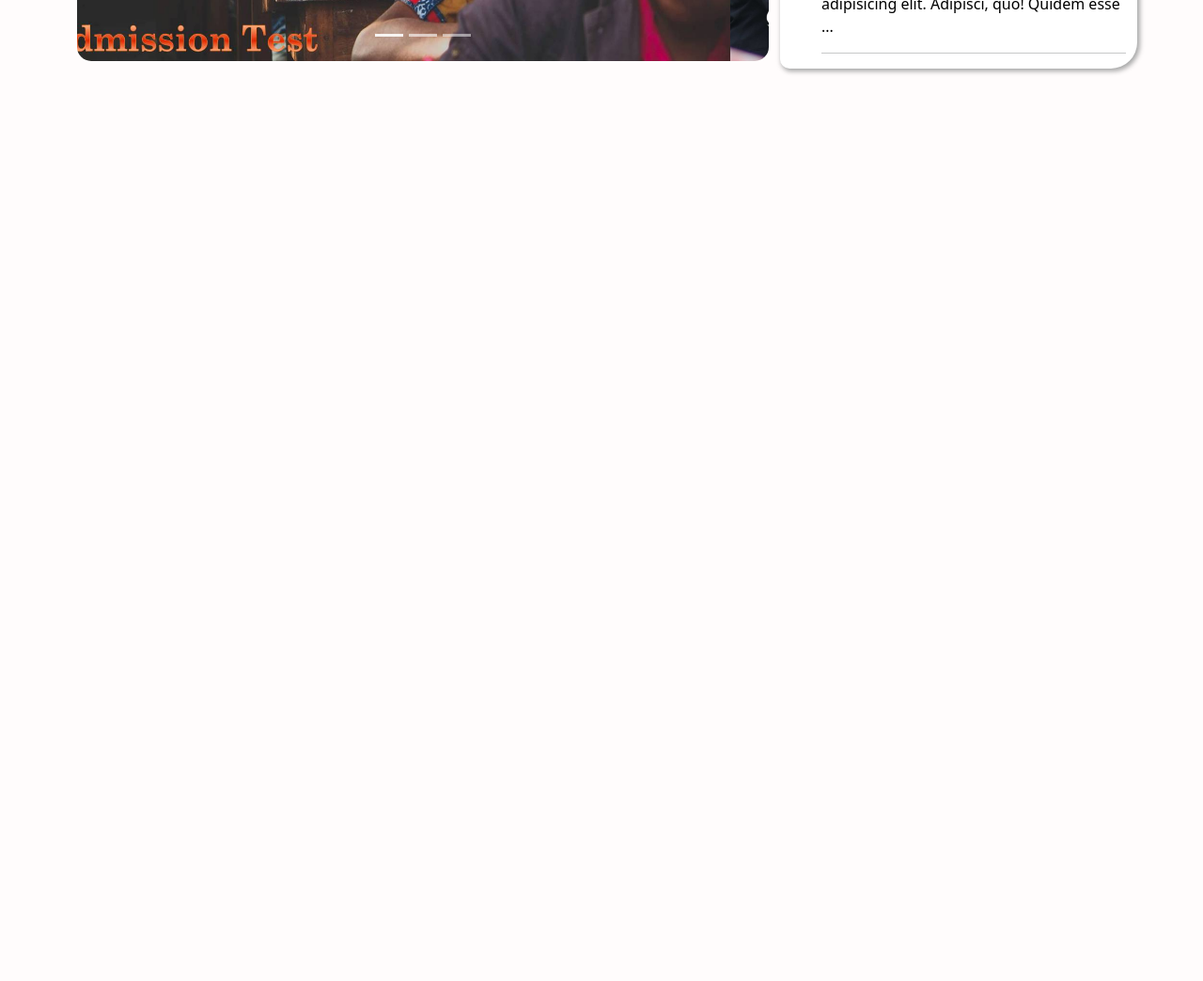
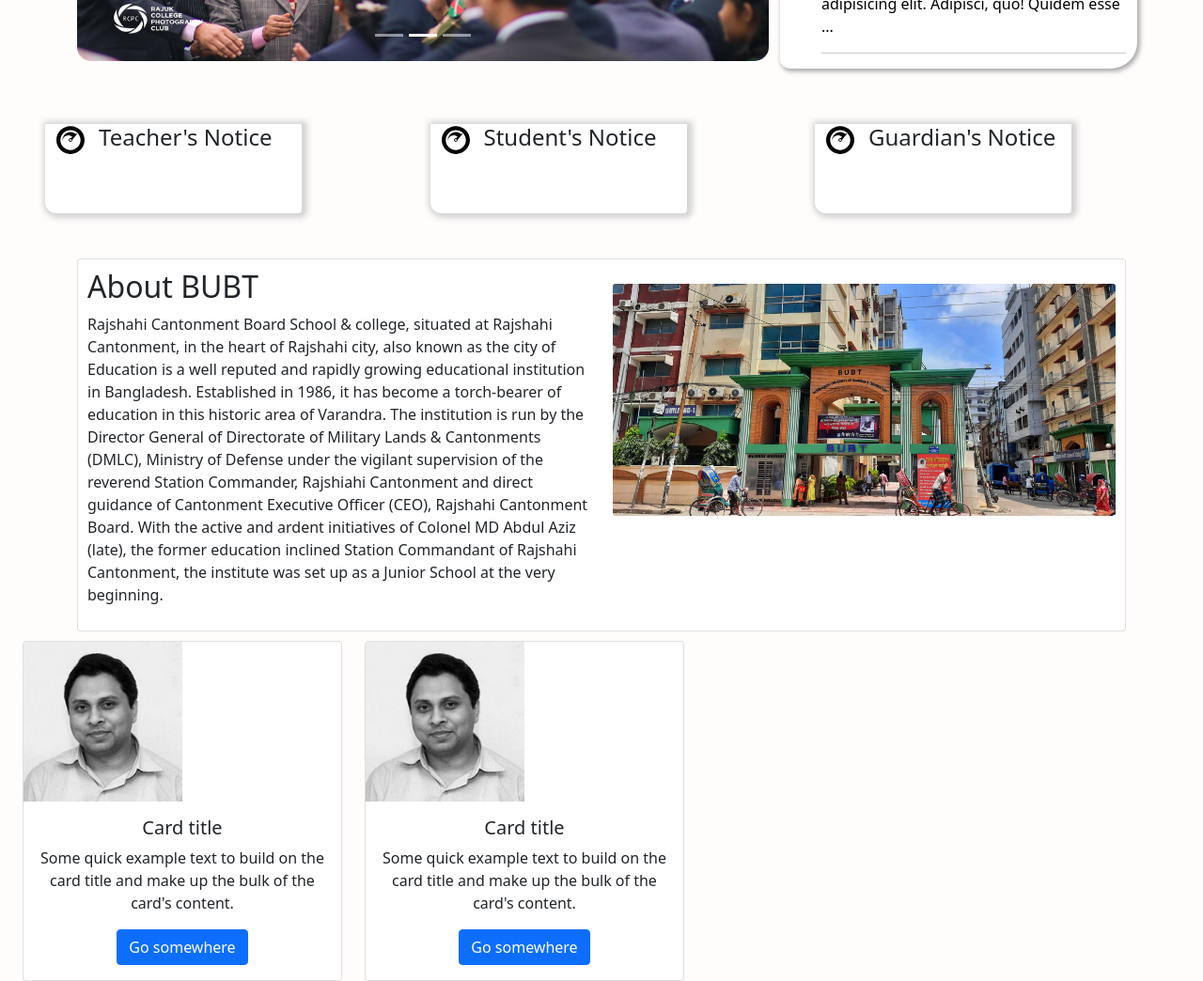
Before and after one commit to tanvir-reza/school, a plain HTML site: page index.html in a window 1280 px wide. Shown: the part 500-1544 px from the top of the page at 94% size. Before the commit the page ends 1073 px from the top, so only its background shows below. Drawn offline with nearby package versions, Linux system fonts and the light colour scheme.

Commit message:
2nd commit

```diff
--- a/index.html
+++ b/index.html
@@ -3,7 +3,13 @@
   <head>
     <meta charset="UTF-8" />
     <meta http-equiv="X-UA-Compatible" content="IE=edge" />
-    <link rel="icon" href="https://www.bubt.edu.bd/assets/componats/new-image/fav.png" type="image/gif" sizes="16x16">
+    <link
+      rel="icon"
+      href="https://www.bubt.edu.bd/assets/componats/new-image/fav.png"
+      type="image/gif"
+      sizes="16x16"
+    />
+    <link rel="stylesheet" href="https://unpkg.com/aos@next/dist/aos.css" />
     <meta name="viewport" content="width=device-width, initial-scale=1.0" />
     <link
       href="https://cdn.jsdelivr.net/npm/bootstrap@5.0.2/dist/css/bootstrap.min.css"
@@ -11,6 +17,14 @@
       integrity="sha384-EVSTQN3/azprG1Anm3QDgpJLIm9Nao0Yz1ztcQTwFspd3yD65VohhpuuCOmLASjC"
       crossorigin="anonymous"
     />
+    <link
+      rel="stylesheet"
+      href="https://cdnjs.cloudflare.com/ajax/libs/font-awesome/4.7.0/css/font-awesome.min.css"
+    />
+    <script
+      src="https://kit.fontawesome.com/06edb80a75.js"
+      crossorigin="anonymous"
+    ></script>
     <title>School Management System</title>
     <link rel="stylesheet" href="style.css" />
   </head>
@@ -74,13 +88,24 @@
       </div>
     </div>
     <!-- NAVBAR START -->
-    <div class="container body1">
+    <div class="container body1 mb-5">
       <div class="notice">
-        <marquee>সহশিক্ষা কার্যক্রমের অংশ হিসেবে ক্লাব বা সংগঠনে যুক্ত হলে যোগাযোগের দক্ষতা তৈরি হয়, রিপোর্ট লেখা বা নিজের ভাবনা উপস্থাপনের কৌশল শেখা যায়। দলের সঙ্গে কাজ করা, নেতৃত্ব দেওয়া, এসব দক্ষতাও মানুষ ক্লাব থেকেই শেখে। বিশ্ববিদ্যালয়ের অনেক ক্লাব প্রোগ্রামিং, ফটোগ্রাফি, রোবটিকসের মতো কারিগরি দক্ষতার চর্চাও করে। যদি এসব বিষয়ে আগ্রহ থাকে, তাহলে এ ধরনের ক্লাবে অংশ নিয়ে সহজেই দক্ষতা রপ্ত করা যায়।</marquee>
+        <marquee
+          >সহশিক্ষা কার্যক্রমের অংশ হিসেবে ক্লাব বা সংগঠনে যুক্ত হলে যোগাযোগের
+          দক্ষতা তৈরি হয়, রিপোর্ট লেখা বা নিজের ভাবনা উপস্থাপনের কৌশল শেখা যায়।
+          দলের সঙ্গে কাজ করা, নেতৃত্ব দেওয়া, এসব দক্ষতাও মানুষ ক্লাব থেকেই শেখে।
+          বিশ্ববিদ্যালয়ের অনেক ক্লাব প্রোগ্রামিং, ফটোগ্রাফি, রোবটিকসের মতো
+          কারিগরি দক্ষতার চর্চাও করে। যদি এসব বিষয়ে আগ্রহ থাকে, তাহলে এ ধরনের
+          ক্লাবে অংশ নিয়ে সহজেই দক্ষতা রপ্ত করা যায়।</marquee
+        >
       </div>
       <div class="section1">
         <div class="row">
-          <div class="col-md-8 sliderSection">
+          <div
+            class="col-md-8 sliderSection"
+            data-aos="fade-right"
+            data-aos-delay="500"
+          >
             <div
               id="carouselExampleIndicators"
               class="carousel slide"
@@ -157,13 +182,20 @@
               </button>
             </div>
           </div>
-          <div class="col-md-4 sidebar">
+          <div
+            class="col-md-4 sidebar"
+            data-aos="fade-left"
+            data-aos-delay="500"
+          >
             <h1 style="font-family: emoji" class="text-center">Notice</h1>
             <div class="noti">
               <ul>
                 <li>
                   <a href="#" target="_blank" rel="noopener noreferrer">
-                    <h4 style="display:inline"> <div class="dot"></div> Notice 1</h4>
+                    <h4 style="display: inline">
+                      <div class="dot"></div>
+                      Notice 1
+                    </h4>
                     <p>
                       Lorem ipsum dolor sit amet consectetur adipisicing elit.
                       Adipisci, quo! Quidem esse ...
@@ -173,7 +205,10 @@
                 <hr />
                 <li>
                   <a href="#" target="_blank" rel="noopener noreferrer">
-                    <h4 style="display:inline"> <div class="dot"></div> Notice 2</h4>
+                    <h4 style="display: inline">
+                      <div class="dot"></div>
+                      Notice 2
+                    </h4>
                     <p>
                       Lorem ipsum dolor sit amet consectetur adipisicing elit.
                       Adipisci, quo! Quidem esse ...
@@ -183,7 +218,10 @@
                 <hr />
                 <li>
                   <a href="#" target="_blank" rel="noopener noreferrer">
-                    <h4 style="display:inline"> <div class="dot"></div> Notice 3</h4>
+                    <h4 style="display: inline">
+                      <div class="dot"></div>
+                      Notice 3
+                    </h4>
                     <p>
                       Lorem ipsum dolor sit amet consectetur adipisicing elit.
                       Adipisci, quo! Quidem esse ...
@@ -197,9 +235,104 @@
         </div>
       </div>
     </div>
-    <div style="height: 500px;" class="container">
+    <div class="container row justify-content-between ms-md-4 ms-2 mb-5">
+      <div
+        class="col-md-3 notice-section"
+        data-aos="fade-right"
+        data-aos-delay="200"
+      >
+        <div class="noti-img"><img src="./img/icon.svg" alt="" /></div>
+        <h4>Teacher's Notice</h4>
 
+      </div>
+      <div
+        class="col-md-3 notice-section"
+        data-aos="fade-up"
+        data-aos-delay="200"
+      >
+        <div class="noti-img"><img src="./img/icon.svg" alt="" /></div>
+        <h4>Student's Notice</h4>
+      </div>
+      <div
+        class="col-md-3 notice-section"
+        data-aos="fade-left"
+        data-aos-delay="200"
+      >
+        <div class="noti-img"><img src="./img/icon.svg" alt="" /></div>
+        <h4>Guardian's Notice</h4>
+      </div>
     </div>
+
+    <div class="container">
+      <div class="uni-info card">
+        <div class="row">
+          <div class="col-md-6" data-aos="fade-right" data-aos-delay="500">
+            <div class="card-title">
+              <h2>About BUBT</h2>
+            </div>
+            <div class="card-text">
+              <p>
+                Rajshahi Cantonment Board School & college, situated at Rajshahi
+                Cantonment, in the heart of Rajshahi city, also known as the
+                city of Education is a well reputed and rapidly growing
+                educational institution in Bangladesh. Established in 1986, it
+                has become a torch-bearer of education in this historic area of
+                Varandra. The institution is run by the Director General of
+                Directorate of Military Lands & Cantonments (DMLC), Ministry of
+                Defense under the vigilant supervision of the reverend Station
+                Commander, Rajshiahi Cantonment and direct guidance of
+                Cantonment Executive Officer (CEO), Rajshahi Cantonment Board.
+                With the active and ardent initiatives of Colonel MD Abdul Aziz
+                (late), the former education inclined Station Commandant of
+                Rajshahi Cantonment, the institute was set up as a Junior School
+                at the very beginning.
+              </p>
+            </div>
+          </div>
+          <div
+            class="col-md-6 mt-md-3"
+            data-aos="fade-down-left"
+            data-aos-delay="800"
+          >
+            <img src="./img/university.jpg" width="100%" />
+          </div>
+        </div>
+      </div>
+    </div>
+
+    <div class="container row mb-auto">
+      <div class="col-md-4 col-6">
+        <div class="card text-center">
+          <img src="./img/chairman.png" width="50%" />
+          <div class="card-body">
+            <h5 class="card-title">Card title</h5>
+            <p class="card-text">
+              Some quick example text to build on the card title and make up the
+              bulk of the card's content.
+            </p>
+            <a href="#" class="btn btn-primary">Go somewhere</a>
+          </div>
+        </div>
+      </div>
+      <div class="col-md-4 col-6">
+        <div class="card text-center">
+          <img src="./img/chairman.png" width="50%" />
+          <div class="card-body">
+            <h5 class="card-title">Card title</h5>
+            <p class="card-text">
+              Some quick example text to build on the card title and make up the
+              bulk of the card's content.
+            </p>
+            <a href="#" class="btn btn-primary">Go somewhere</a>
+          </div>
+        </div>
+      </div>
+      <div class="col-md-4"></div>
+    </div>
+    <script src="https://unpkg.com/aos@next/dist/aos.js"></script>
+    <script>
+      AOS.init();
+    </script>
     <script
       src="https://cdn.jsdelivr.net/npm/@popperjs/core@2.9.2/dist/umd/popper.min.js"
       integrity="sha384-IQsoLXl5PILFhosVNubq5LC7Qb9DXgDA9i+tQ8Zj3iwWAwPtgFTxbJ8NT4GN1R8p"
--- a/style.css
+++ b/style.css
@@ -1,10 +1,10 @@
-body{
+body {
   background-color: #fffcfc;
 }
 nav ul li a:hover {
   color: #6e1e1e !important;
 }
-nav ul li a{
+nav ul li a {
   margin-right: 10px !important;
 }
 #login {
@@ -18,11 +18,11 @@ nav ul li a{
   background: white !important;
 }
 
-marquee{
+marquee {
   margin-top: 4px;
   color: burlywood;
 }
-.notice{
+.notice {
   padding: 10px;
   border-radius: 22px;
   text-align: center;
@@ -30,33 +30,56 @@ marquee{
   font-weight: bold;
   font-family: sans-serif;
 }
-.sliderSection img{
+.sliderSection img {
   height: 450px !important;
 }
-.carousel-inner{
+.carousel-inner {
   border-radius: 15px;
 }
-.sidebar{
+.sidebar {
   background-color: white;
   box-shadow: 2px 2px 5px 1px darkgray;
   border-radius: 24px 10px 28px;
 }
-.noti ul li:hover{
+.noti ul li:hover {
   background-color: rgb(208, 229, 247);
   border-radius: 10px;
-    transform: rotate(2deg)
+  transform: rotate(2deg);
 }
-.noti ul li a{
+.noti ul li a {
   text-decoration: none;
   color: black;
 }
-.dot{
+.dot {
   height: 10px;
   width: 10px;
   border-radius: 20px;
   background-color: #6e1e1e;
   display: inline-block;
 }
-.noti ul li{
+.noti ul li {
   list-style-type: none;
 }
+.notice-section {
+  background-color: white;
+  box-shadow: 2px 1px 6px 4px lightgrey;
+  border-radius: 1px 1px 4px 12px;
+  display: flex;
+  margin-top: 11px;
+  height: auto;
+  padding-bottom: 59px;
+}
+.notice-section img {
+  width: 30px;
+}
+.noti-img {
+  margin-right: 15px;
+}
+.uni-info {
+  min-height: 350px;
+  margin-bottom: 10px;
+  padding: 10px;
+}
+.uni-info img {
+  border-radius: 3px;
+}
```
Also changed, not shown: img/chairman.png (added), img/icon.svg (added), img/university.jpg (added). Lines whose indentation alone changed are shown as unchanged.
